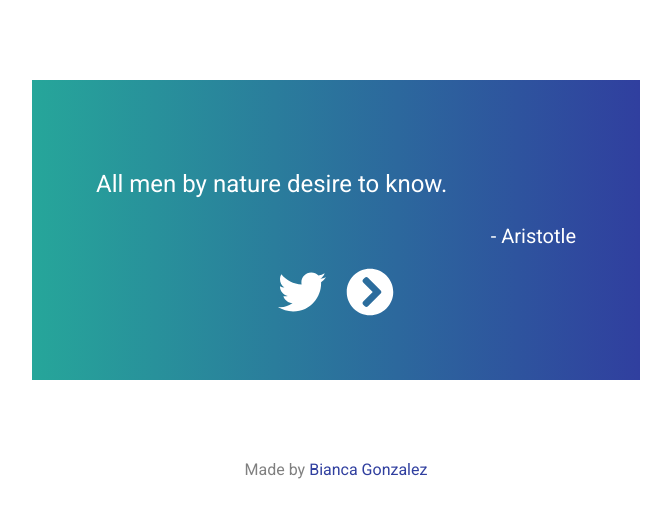
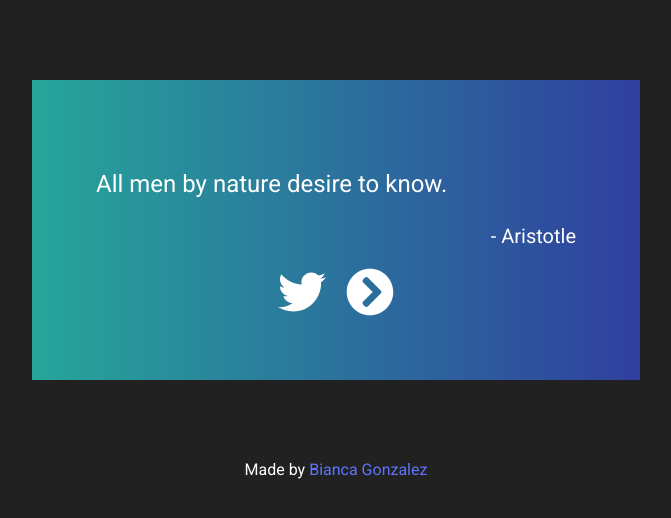
Before and after one commit to bfgonzalez/random-quote-generator, a plain HTML site: page index.html in a window 1280 px wide. Shown: the whole page, without its empty margins (304-975 px from the left). Drawn offline with nearby package versions, Linux system fonts and the light colour scheme.

Commit message:
minor color changes

```diff
--- a/css/style.css
+++ b/css/style.css
@@ -1,5 +1,5 @@
 body {
-  background-color: white;
+  background-color: #212121;
   font-family: "Roboto", sans-serif;
   color: white;
 }
@@ -52,10 +52,10 @@ body {
 
 footer {
   text-align: center;
-  color: grey;
+  color: white;
 }
 
 footer a {
   text-decoration: none;
-  color: #303F9F
+  color: #5f74fa
 }
```
